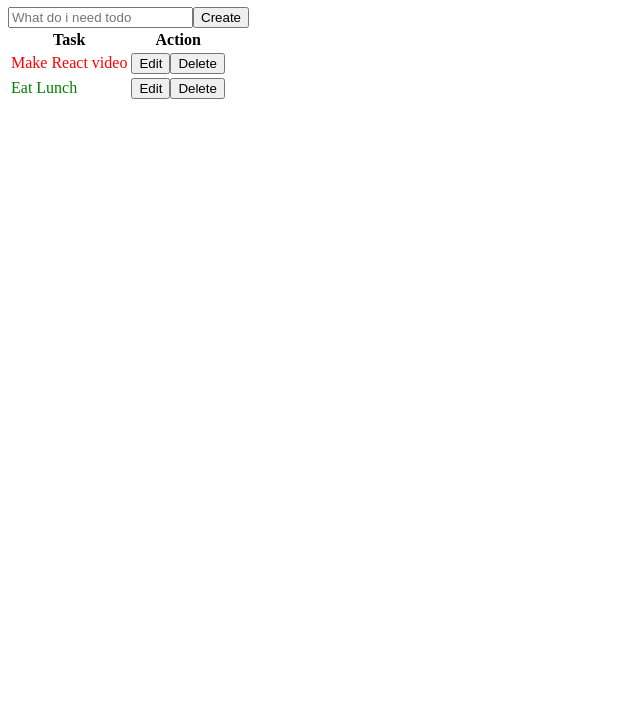
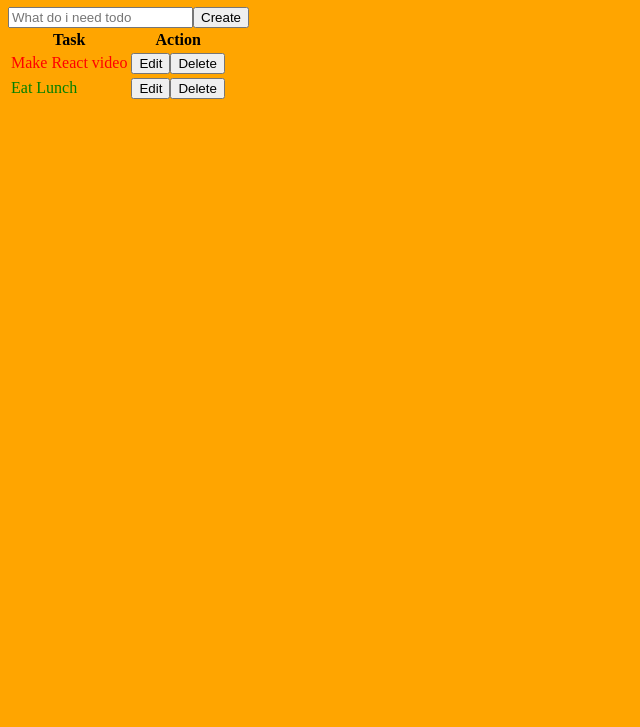
Before and after one commit to Nattie87/reactJS-practice, a React app: page reactJS/index.html in a window 1280 px wide. Shown: the part 73-800 px from the top of the page, without its empty margins (0-640 px from the left). Built offline with nearby package versions, Linux system fonts and the light colour scheme.

Commit message:
cracking on with styling 💅

```diff
--- a/reactJS/index.html
+++ b/reactJS/index.html
@@ -5,8 +5,17 @@
   <title>React ToDos App</title>
 
 </head>
+<style media="screen">
+  body {
+    background-color: orange;
+  }
+</style>
 <body>
   <div id="app"></div>
   <script src="bundle.js"></script>
 </body>
 </html>
+
+
+<!-- notes: -->
+<!-- video https://www.youtube.com/watch?v=IR6smI_YJDE -->
```
